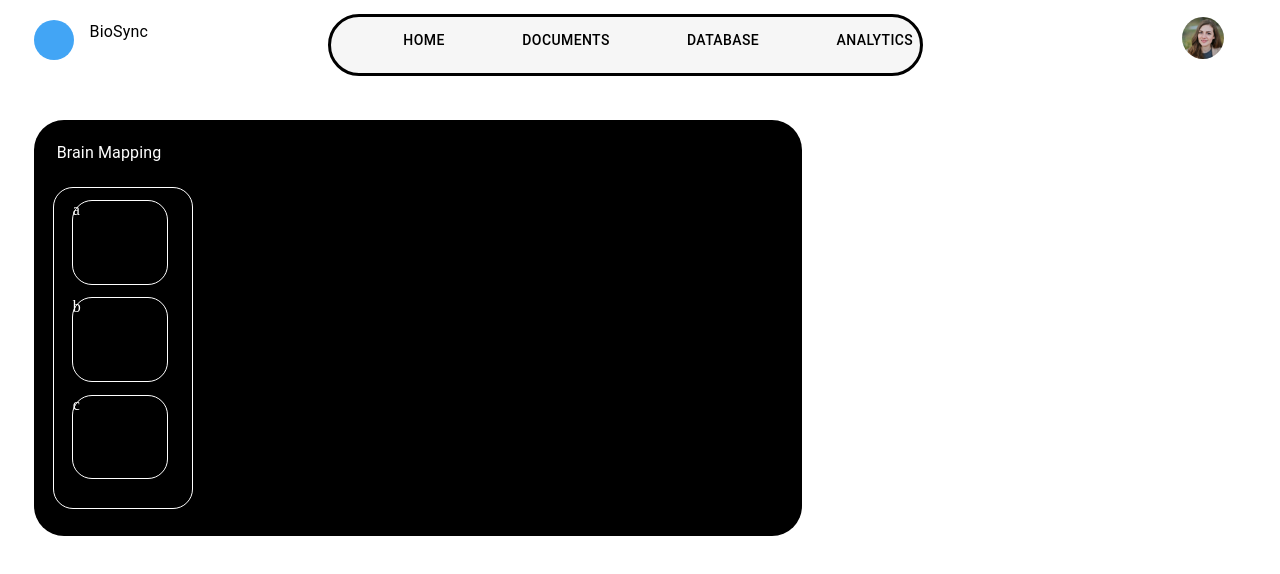
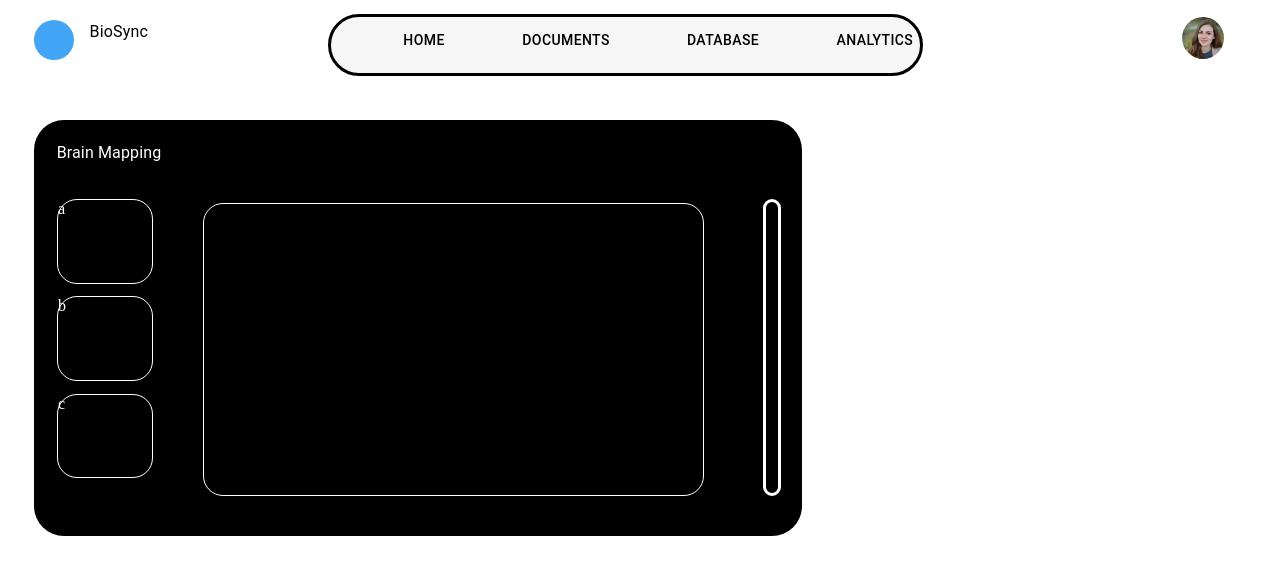
Before and after one commit to RichardJeanBaptiste/healthcare_dashboard, a React (Vite) app: page / in a window 1280 px wide. Shown: the top 574 px of the page. Built offline with nearby package versions, Linux system fonts and the light colour scheme; some icons are missing.

Commit message:
working on brain map

```diff
--- a/src/components/Brain_Map.tsx
+++ b/src/components/Brain_Map.tsx
@@ -25,9 +25,6 @@ export default function Brain_Map() {
         map_mini: {
             display:'flex',
             flexDirection: 'column',
-            borderStyle: 'solid',
-            borderWidth: '1px',
-            borderRadius: '20px',
             width: '18%',
             height: '77%',
             position: 'absolute',
@@ -42,9 +39,38 @@ export default function Brain_Map() {
             width: '68%',
             height: '25%',
             paddingBottom: '2%',
-            marginLeft: '13%',
+            marginLeft: '3%',
             marginTop: '9%'
         },
+        map_large : {
+            width: '65%',
+            height: '70%',
+            borderStyle: 'solid',
+            borderWidth: '1px',
+            borderRadius: '20px',
+            color: 'white',
+            position: 'absolute',
+            top: '20%',
+            left: '22%'
+        },
+        heat_meter: {
+            width: '1.5%',
+            height: '70%',
+            borderStyle: 'solid',
+            borderRadius: '20px',
+            color: 'white',
+            position: 'absolute',
+            top: '19%',
+            left: '95%'
+        },
+        heat_meter_readings: {
+            display: 'flex',
+            flexDirection: 'column',
+            width: 'inherit',
+            height: '100%',
+            gap: '40px',
+            marginLeft: '-2%'
+        }
     }
 
     return (
@@ -56,15 +82,20 @@ export default function Brain_Map() {
                     <Box sx={Styles.map_mini_image}>b</Box>
                     <Box sx={Styles.map_mini_image}>c</Box>
                 </Box>
+
+                <Box sx={Styles.map_large}>
+
+                </Box>
+
+                <Box>
+
+                </Box>
+
+                <Box sx={Styles.heat_meter}>
+
+                </Box>
+
             </Box>
         </Box>
     )
 }
-
-/**
- * <Stack direction="column" spacing={3} sx={Styles.map_mini}>
-                    <Box sx={Styles.map_mini_image}>a</Box>
-                    <Box sx={Styles.map_mini_image}>b</Box>
-                    <Box sx={Styles.map_mini_image}>c</Box>
-                </Stack>
- */
```
